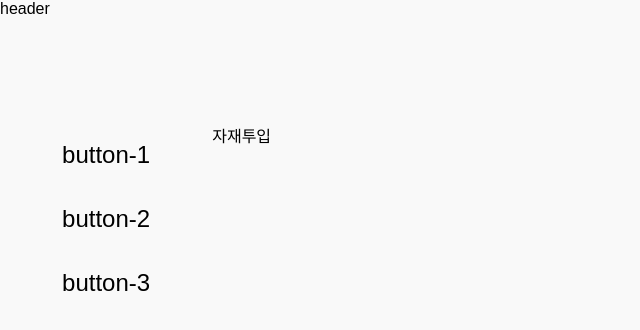
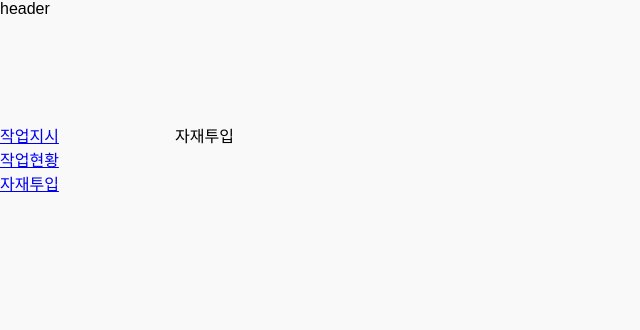
Before and after one commit to junyunga/react-study, a React (Create React App) app: page /product/material-insert in a window 1280 px wide. Shown: the top 330 px of the page, without its empty margins (0-640 px from the left). Built offline with nearby package versions, Linux system fonts and the light colour scheme.

Commit message:
매뉴 네브라우터 추가 엑티브스타일 추가 예정

```diff
--- a/src/components/App.js
+++ b/src/components/App.js
@@ -11,6 +11,7 @@ class App extends Component {
                 <Switch>
                     <Route exact path="/" component={ChooseMenu}/>
                     <Route path="/product" component={Layout}/>
+                    <Route path="/workOrder" component={ChooseMenu}/>
                 </Switch>
             </div>
 
--- a/src/components/left-side/index.js
+++ b/src/components/left-side/index.js
@@ -1,14 +1,38 @@
-import React, { Component } from 'react';
+import React, {Component} from 'react';
 import './index.scss';
+import {NavLink} from 'react-router-dom';
 import Button from 'core/components/button';
 
 class LeftSide extends Component {
+    render() {
+        const activeStyle = {
+            color: 'red',
+            backgroundColor: 'blue'
+        }
 
-    render() {
-        const buttonList = ['button-1', 'button-2', 'button-3'];
 
-        const button = buttonList.map((value,index) => {
-            return <Button title={value} key={index}/>;
+        /**
+         * 라우터 명칭은 변경 하고 싶으면 변경하시길
+         * @type {{route: string, title: string}[]}
+         */
+        const MenuList = [
+            {
+                title: '작업지시',
+                route: 'workOrder'
+            },
+            {
+                title: '작업현황',
+                route: 'workList'
+            },
+            {
+                title: '자재투입',
+                route: 'input'
+            }
+        ];
+
+        const button = MenuList.map((value, index) => {
+            console.log(value)
+            return <NavLink to={`${value.route}`} key={value.title}>{value.title}</NavLink>;
         })
 
         return (
```
